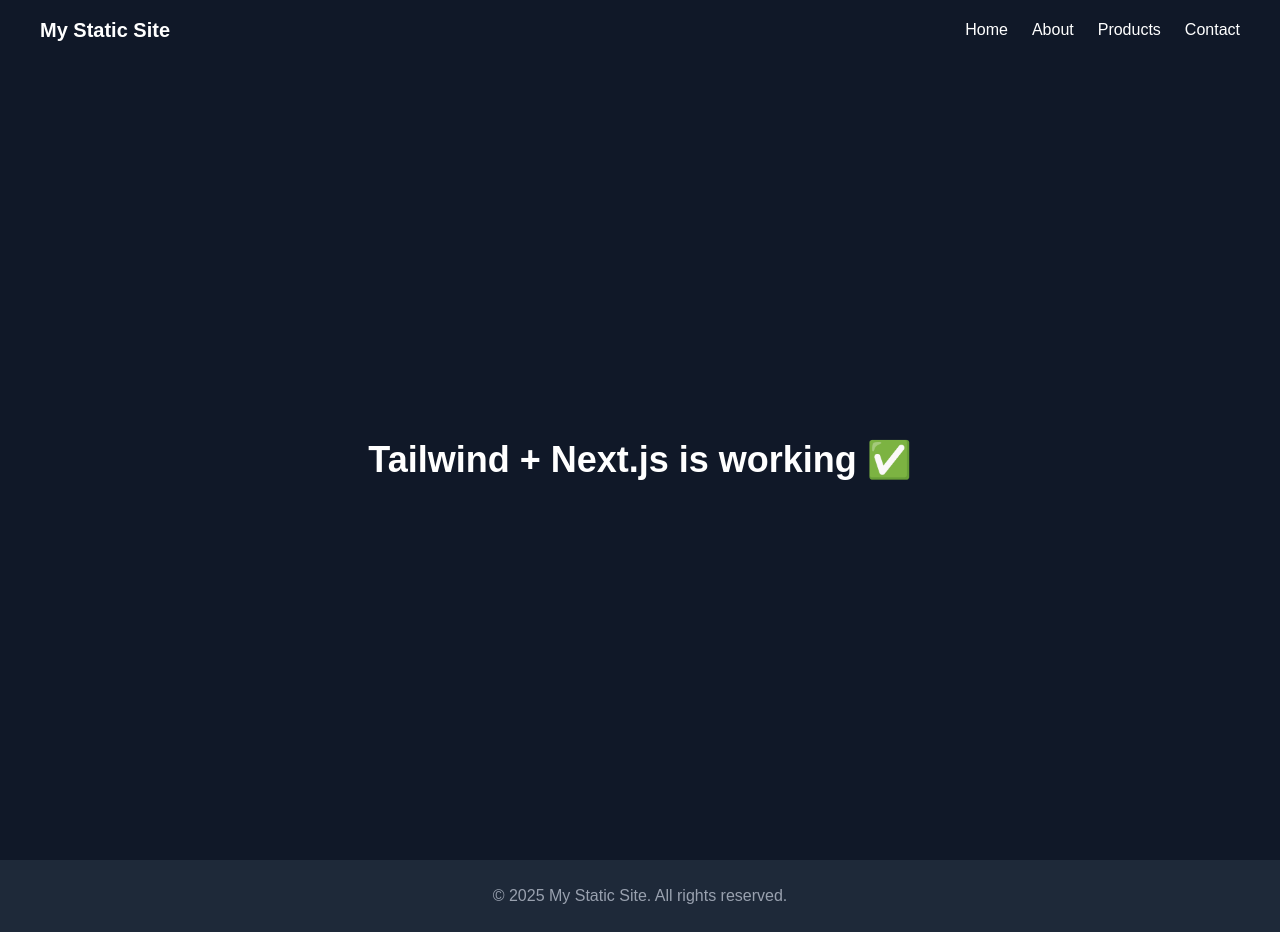
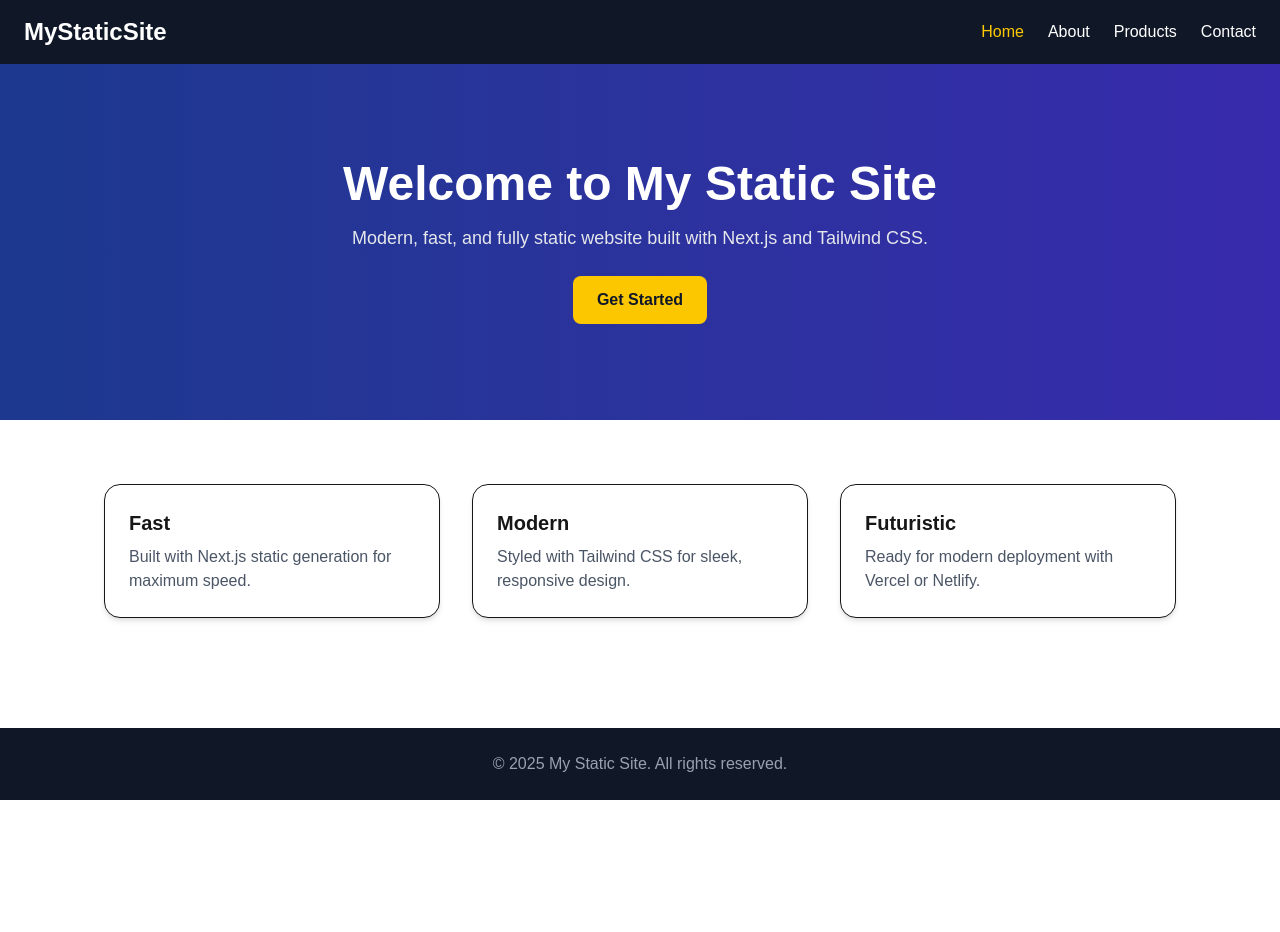
Before and after one commit to Spectra4/my-static-site, a Next.js app: page / in a window 1280 px wide. After the commit the page ends 800 px from the top, so only its background shows below. Built offline with nearby package versions, Linux system fonts and the light colour scheme.

Commit message:
setup pages components

```diff
--- a/app/about/page.tsx
+++ b/app/about/page.tsx
@@ -1,8 +1,11 @@
 export default function About() {
   return (
-    <section className="p-10 text-center">
-      <h1 className="text-4xl font-bold mb-4">About Us</h1>
-      <p className="text-gray-600">We are building static websites with modern tools 🚀</p>
+    <section className="max-w-4xl mx-auto py-16 px-6 text-center">
+      <h1 className="text-4xl font-bold mb-6">About Us</h1>
+      <p className="text-gray-600 leading-relaxed">
+        We specialize in creating blazing fast static websites using Next.js and Tailwind CSS.
+        Our goal is to deliver performance, design, and simplicity in one place.
+      </p>
     </section>
   );
 }
--- a/app/contact/page.tsx
+++ b/app/contact/page.tsx
@@ -0,0 +1,52 @@
+"use client";
+import { useState } from "react";
+
+export default function Contact() {
+  const [form, setForm] = useState({ name: "", email: "", message: "" });
+
+  const handleSubmit = (e: React.FormEvent) => {
+    e.preventDefault();
+    alert("Message sent! (form not connected yet)");
+    setForm({ name: "", email: "", message: "" });
+  };
+
+  return (
+    <section className="max-w-3xl mx-auto py-16 px-6">
+      <h1 className="text-4xl font-bold mb-6 text-center">Contact Us</h1>
+      <form
+        onSubmit={handleSubmit}
+        className="bg-white shadow-lg rounded-2xl p-8 space-y-6"
+      >
+        <input
+          type="text"
+          placeholder="Your Name"
+          value={form.name}
+          onChange={(e) => setForm({ ...form, name: e.target.value })}
+          className="w-full border border-gray-300 p-3 rounded-lg"
+          required
+        />
+        <input
+          type="email"
+          placeholder="Your Email"
+          value={form.email}
+          onChange={(e) => setForm({ ...form, email: e.target.value })}
+          className="w-full border border-gray-300 p-3 rounded-lg"
+          required
+        />
+        <textarea
+          placeholder="Your Message"
+          value={form.message}
+          onChange={(e) => setForm({ ...form, message: e.target.value })}
+          className="w-full border border-gray-300 p-3 rounded-lg h-32"
+          required
+        />
+        <button
+          type="submit"
+          className="w-full bg-gray-900 text-white py-3 rounded-lg hover:bg-gray-800"
+        >
+          Send Message
+        </button>
+      </form>
+    </section>
+  );
+}
--- a/app/layout.tsx
+++ b/app/layout.tsx
@@ -1,5 +1,4 @@
 import "./globals.css";
-import React from "react";
 import Navbar from "@/components/Navbar";
 import Footer from "@/components/Footer";
 
@@ -11,9 +10,9 @@ export const metadata = {
 export default function RootLayout({ children }: { children: React.ReactNode }) {
   return (
     <html lang="en">
-      <body className="bg-white text-gray-900">
+      <body className="bg-white text-gray-900 flex flex-col min-h-screen">
         <Navbar />
-        <main className="min-h-screen">{children}</main>
+        <main className="flex-grow">{children}</main>
         <Footer />
       </body>
     </html>
--- a/app/page.tsx
+++ b/app/page.tsx
@@ -1,7 +1,15 @@
+import HeroSection from "@/components/HeroSection";
+import Card from "@/components/Card";
+
 export default function Home() {
   return (
-    <div className="flex min-h-screen items-center justify-center bg-gray-900 text-white">
-      <h1 className="text-4xl font-bold">Tailwind + Next.js is working ✅</h1>
-    </div>
-  )
+    <>
+      <HeroSection />
+      <section className="py-16 px-10 grid gap-8 md:grid-cols-3 max-w-6xl mx-auto">
+        <Card title="Fast" description="Built with Next.js static generation for maximum speed." />
+        <Card title="Modern" description="Styled with Tailwind CSS for sleek, responsive design." />
+        <Card title="Futuristic" description="Ready for modern deployment with Vercel or Netlify." />
+      </section>
+    </>
+  );
 }
--- a/app/products/page.tsx
+++ b/app/products/page.tsx
@@ -0,0 +1,20 @@
+import Card from "@/components/Card";
+
+export default function Products() {
+  const products = [
+    { title: "Premium Hosting", description: "Fast, secure, and reliable web hosting solutions." },
+    { title: "Custom Design", description: "Pixel-perfect designs tailored for your brand." },
+    { title: "SEO Optimization", description: "Boost your ranking with clean, optimized code." },
+  ];
+
+  return (
+    <section className="max-w-6xl mx-auto py-16 px-6 text-center">
+      <h1 className="text-4xl font-bold mb-8">Our Products & Services</h1>
+      <div className="grid md:grid-cols-3 gap-8">
+        {products.map((p) => (
+          <Card key={p.title} title={p.title} description={p.description} />
+        ))}
+      </div>
+    </section>
+  );
+}
--- /dev/null
+++ b/components/Card.tsx
@@ -0,0 +1,13 @@
+interface CardProps {
+  title: string;
+  description: string;
+}
+
+export default function Card({ title, description }: CardProps) {
+  return (
+    <div className="bg-white border rounded-2xl shadow-md p-6 hover:shadow-xl transition">
+      <h3 className="text-xl font-semibold mb-2">{title}</h3>
+      <p className="text-gray-600">{description}</p>
+    </div>
+  );
+}
--- a/components/Footer.tsx
+++ b/components/Footer.tsx
@@ -1,7 +1,7 @@
 export default function Footer() {
   return (
-    <footer className="text-center py-6 bg-gray-800 text-gray-400">
-      © {new Date().getFullYear()} My Static Site. All rights reserved.
+    <footer className="bg-gray-900 text-gray-400 text-center py-6 mt-10">
+      <p>© {new Date().getFullYear()} My Static Site. All rights reserved.</p>
     </footer>
   );
 }
--- a/components/HeroSection.tsx
+++ b/components/HeroSection.tsx
@@ -0,0 +1,13 @@
+export default function HeroSection() {
+  return (
+    <section className="flex flex-col items-center justify-center text-center py-24 bg-gradient-to-r from-blue-900 to-indigo-800 text-white">
+      <h1 className="text-5xl font-extrabold mb-4">Welcome to My Static Site</h1>
+      <p className="text-lg text-gray-200 max-w-xl">
+        Modern, fast, and fully static website built with Next.js and Tailwind CSS.
+      </p>
+      <button className="mt-6 px-6 py-3 bg-yellow-400 text-gray-900 font-semibold rounded-lg hover:bg-yellow-500">
+        Get Started
+      </button>
+    </section>
+  );
+}
--- a/components/Navbar.tsx
+++ b/components/Navbar.tsx
@@ -1,13 +1,37 @@
+"use client";
+
+import Link from "next/link";
+import { usePathname } from "next/navigation";
+
 export default function Navbar() {
+  const pathname = usePathname();
+
+  const navLinks = [
+    { name: "Home", href: "/" },
+    { name: "About", href: "/about" },
+    { name: "Products", href: "/products" },
+    { name: "Contact", href: "/contact" },
+  ];
+
   return (
-    <nav className="flex justify-between items-center px-10 py-4 bg-gray-900 text-white">
-      <h1 className="text-xl font-bold">My Static Site</h1>
-      <ul className="flex gap-6">
-        <li><a href="/" className="hover:text-gray-400">Home</a></li>
-        <li><a href="/about" className="hover:text-gray-400">About</a></li>
-        <li><a href="/products" className="hover:text-gray-400">Products</a></li>
-        <li><a href="/contact" className="hover:text-gray-400">Contact</a></li>
-      </ul>
+    <nav className="bg-gray-900 text-white py-4 shadow-md">
+      <div className="container mx-auto flex justify-between items-center px-6">
+        <h1 className="text-2xl font-bold">MyStaticSite</h1>
+        <ul className="flex gap-6">
+          {navLinks.map((link) => (
+            <li key={link.href}>
+              <Link
+                href={link.href}
+                className={`hover:text-gray-300 ${
+                  pathname === link.href ? "text-yellow-400" : ""
+                }`}
+              >
+                {link.name}
+              </Link>
+            </li>
+          ))}
+        </ul>
+      </div>
     </nav>
   );
 }
```
